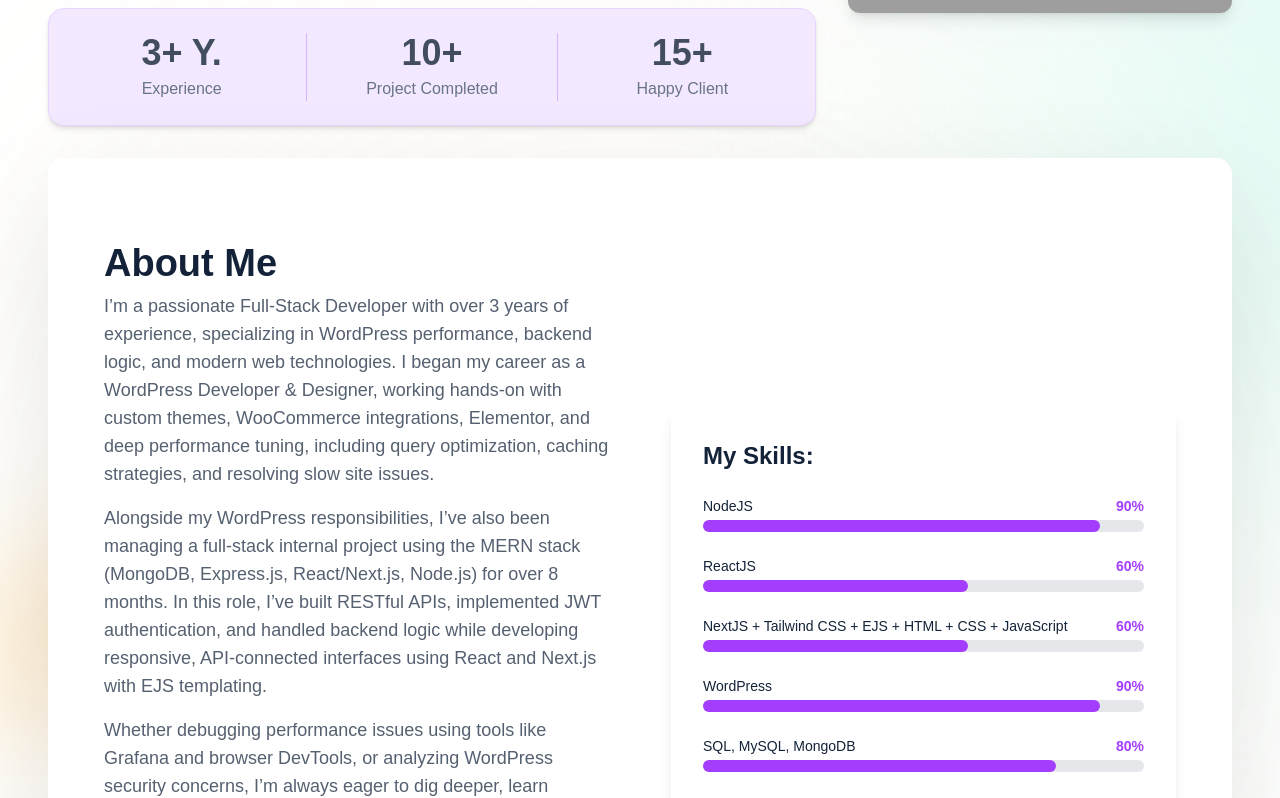
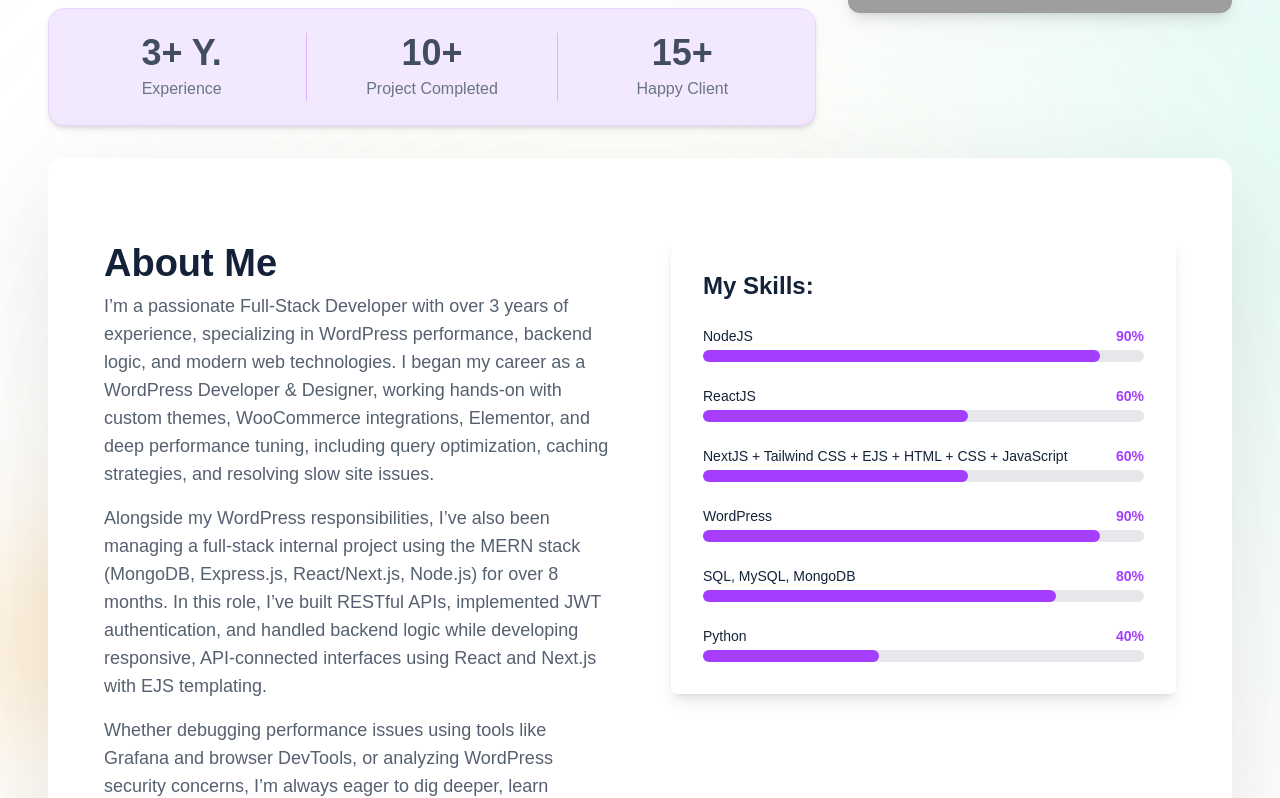
Before and after one commit to S4NJ18/my-portfolio, a Next.js app: page / in a window 1280 px wide. Shown: the part 517-1315 px from the top of the page. Built offline with nearby package versions, Linux system fonts and the light colour scheme; grey boxes are pictures that could not be loaded.

Commit message:
Update page.js

```diff
--- a/app/page.js
+++ b/app/page.js
@@ -135,7 +135,7 @@ const Home = () => {
 
           <div
             id="about"
-            className="mt-8 shadow-[0px_36px_105px_0px_rgba(0.16862745583057404,0.21960780024528503,0.2980392277240753,0.10)] rounded-2xl p-10 flex flex-col md:flex-row gap-[30px] justify-center items-center relative bg-white">
+            className="mt-8 shadow-[0px_36px_105px_0px_rgba(0.16862745583057404,0.21960780024528503,0.2980392277240753,0.10)] rounded-2xl p-10 flex flex-col md:flex-row gap-[30px] justify-center items-start relative bg-white">
             <div className="md:w-2/2 px-4 py-10">
               <div className="flex flex-col gap-1 items-start relative">
                 <h1 className="text-[38px] leading-[50px] text-[#132238]">
```
